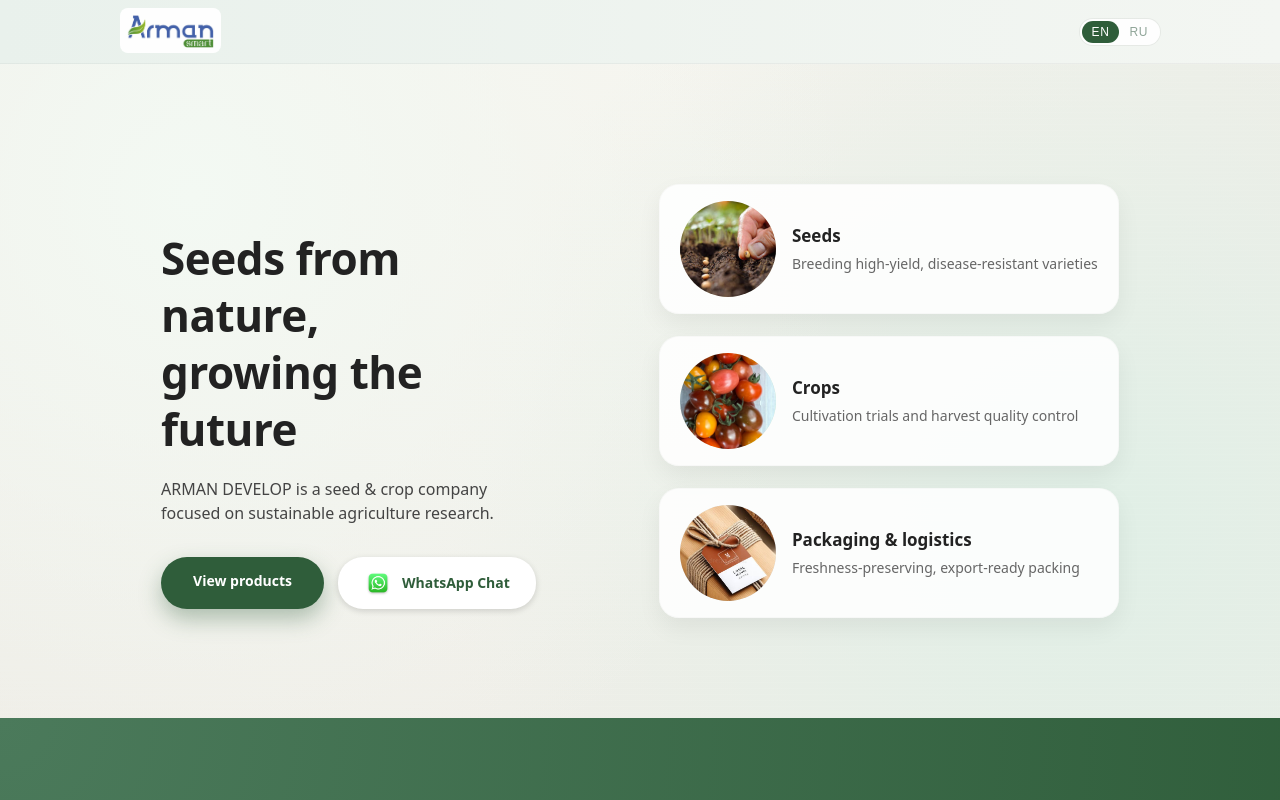
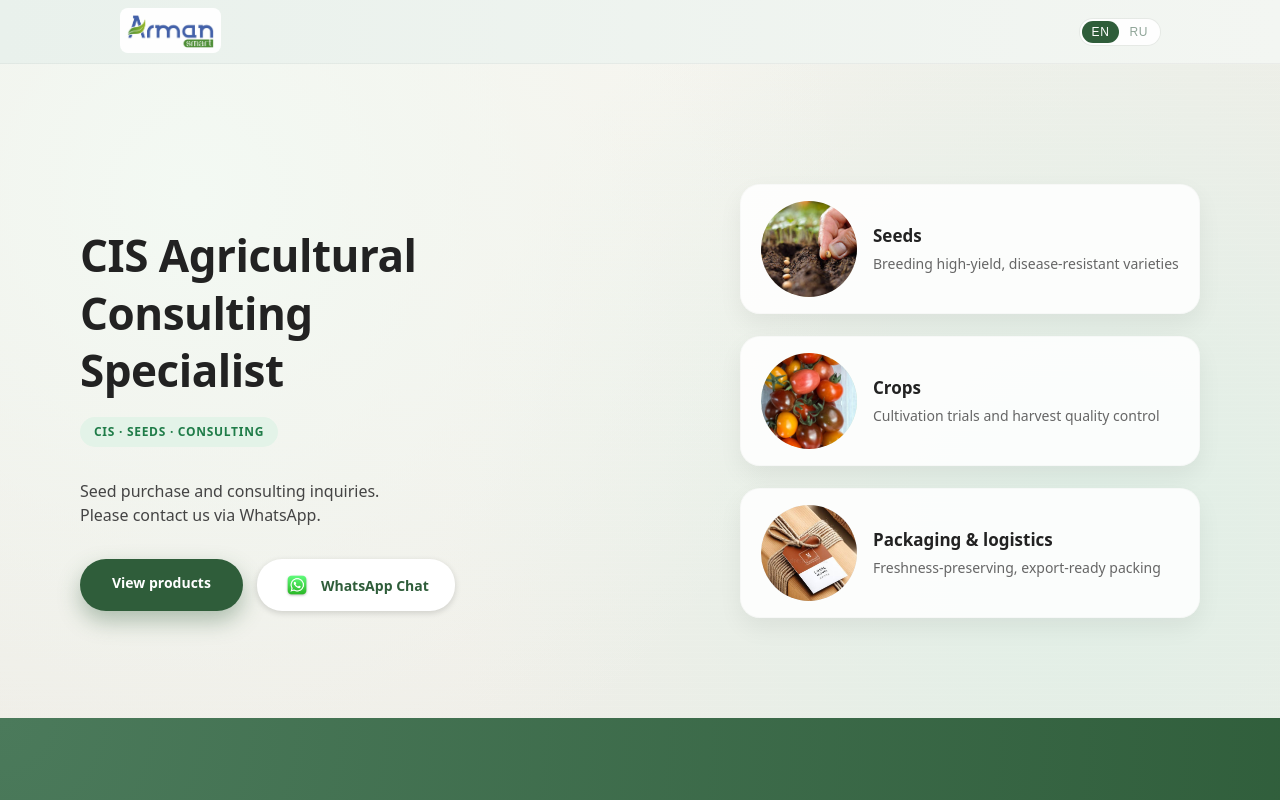
Before and after one commit to Arman-Develop/ArmanFarm, a plain HTML site: page index.html in a window 1280 px wide. Shown: the top 800 px of the page. Drawn offline with Linux system fonts and the light colour scheme.

Commit message:
v1.1.3 ArmanDevelop Update

```diff
--- a/css/style_index.css
+++ b/css/style_index.css
@@ -137,6 +137,21 @@
   justify-content: space-between;
   align-items: center;
   gap: 60px;
+}
+
+.hero-badge {
+  display: inline-flex;
+  align-items: center;
+  gap: 8px;
+  padding: 6px 14px;
+  border-radius: 999px;
+  background: #e3f3e8;
+  color: #1f7c48;
+  font-size: 12px;
+  font-weight: 600;
+  letter-spacing: 0.06em;
+  text-transform: uppercase;
+  margin-bottom: 16px;
 }
 
 /* 왼쪽 텍스트 */
--- a/index.html
+++ b/index.html
@@ -49,24 +49,28 @@
 <!-- HERO -->
 <section class="hero">
   <div class="hero-inner">
-
     <!-- 왼쪽 텍스트 -->
     <div class="hero-text">
       <h1
         data-i18n
-        data-en="Seeds from nature,<br>growing the future"
-        data-ru="Семена природы,<br>мы выращиваем будущее"
+        data-en="CIS Agricultural Consulting Specialist"
+        data-ru="Cпециалист по аграрному консалтингу в странах СНГ"
       >
-        Seeds from nature,<br>growing the future
+        CIS Agricultural Consulting Specialist
       </h1>
+
+      <div class="hero-badge">
+        CIS · Seeds · Consulting
+      </div>
 
       <p
         data-i18n
-        data-en="ARMAN DEVELOP is a seed & crop company<br>focused on sustainable agriculture research."
-        data-ru="ARMAN DEVELOP — компания по семеноводству и сельхозкультурам,<br>занимающаяся исследованиями устойчивого земледелия."
+        data-en="Seed purchase and consulting inquiries.<br>Please contact us via WhatsApp."
+        data-ru="Покупка семян и консультации.<br>Свяжитесь с нами через WhatsApp."
       >
-        ARMAN DEVELOP is a seed & crop company<br>focused on sustainable agriculture research.
+        Seed purchase and consulting inquiries.<br>Please contact us via WhatsApp.
       </p>
+
 
     <div class="hero-buttons">
       <a
```
Also changed, not shown: products.html (+0 -8 lines).
